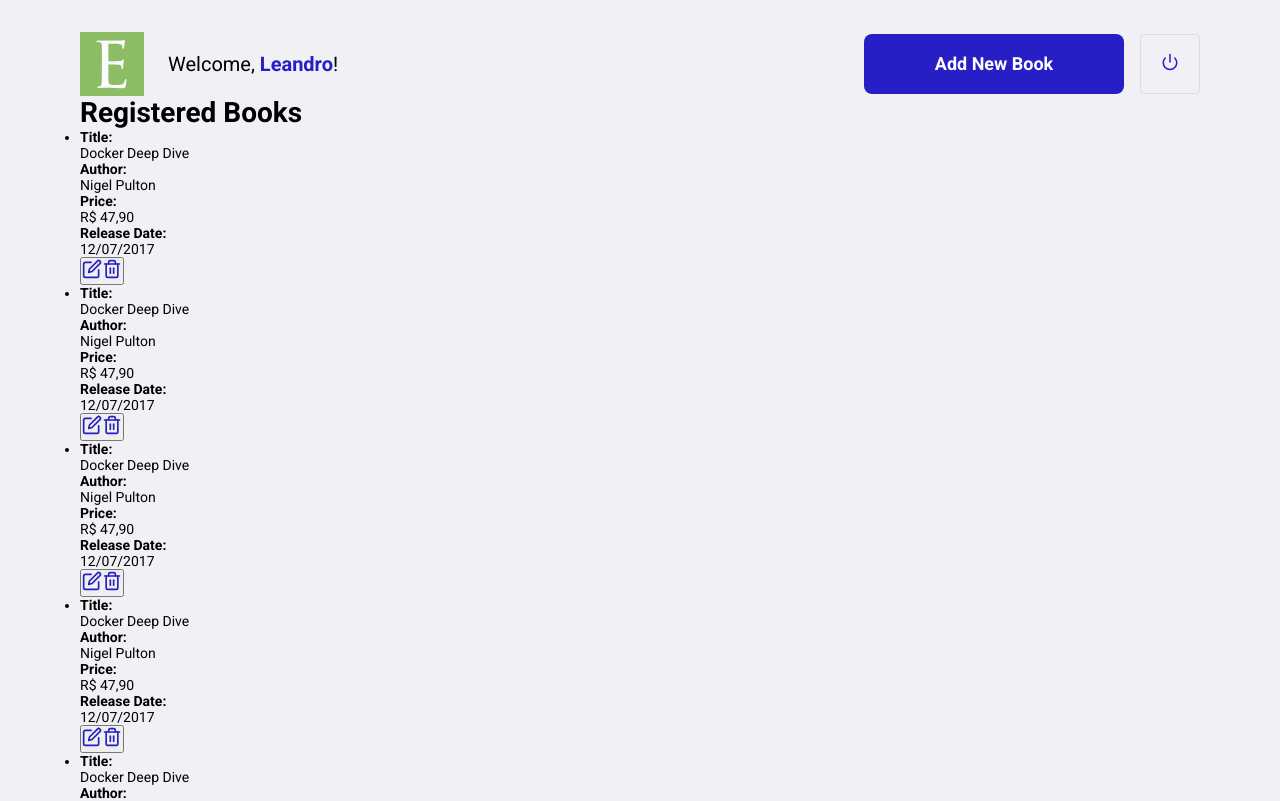
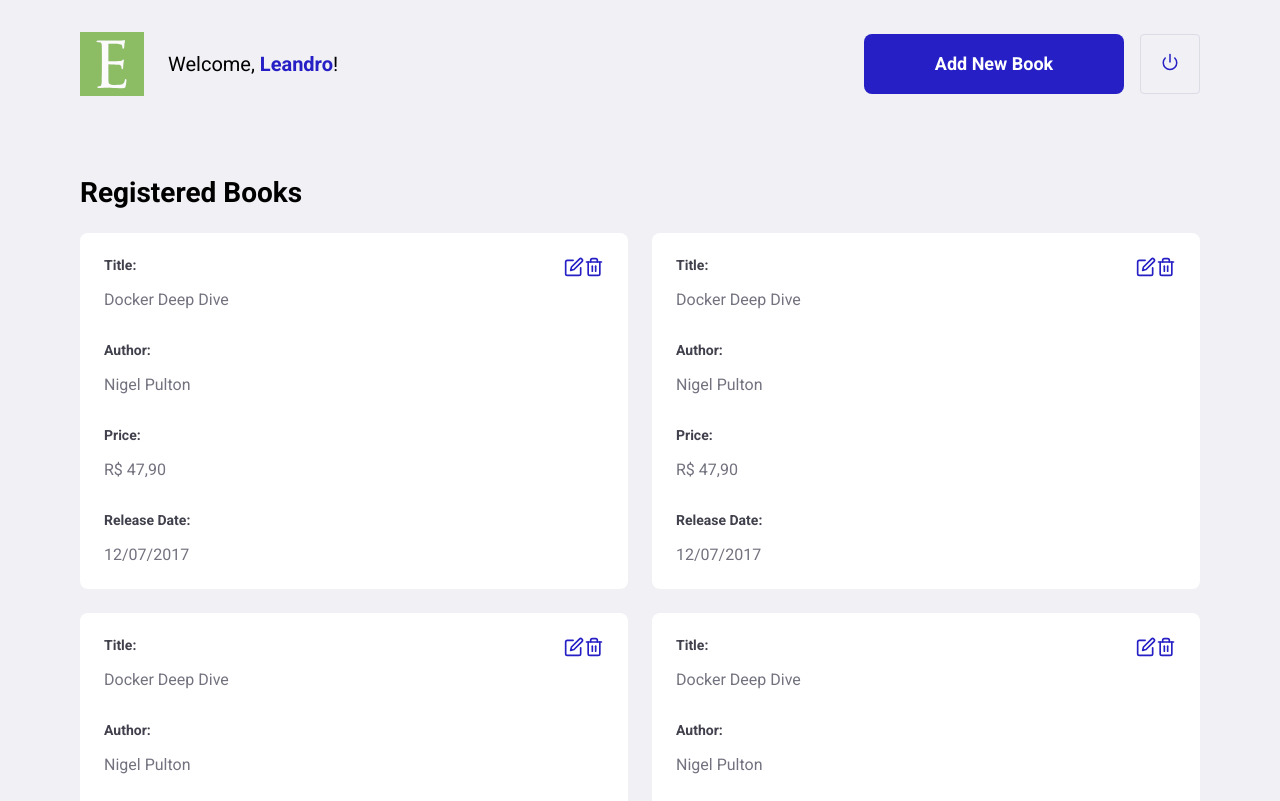
Before and after one commit to WELL1NGTON/RestWithASP-NET5Udemy, a React (Create React App) app in the folder client/: page /Book in a window 1280 px wide. Shown: the top 801 px of the page. Built offline with nearby package versions, Linux system fonts and the light colour scheme.

Commit message:
2719 Estilizando a Listagem da Tela de Livros

```diff
--- a/client/src/pages/Book/styles.css
+++ b/client/src/pages/Book/styles.css
@@ -42,3 +42,54 @@
 .book-container header button:hover {
   border-color: #251fc5;
 }
+
+.book-container h1 {
+  margin-top: 80px;
+  margin-bottom: 24px;
+}
+
+.book-container ul {
+  display: grid;
+  grid-template-columns: repeat(2, 1fr);
+  grid-gap: 24px;
+  list-style: none;
+}
+
+.book-container ul li {
+  background: #ffffff;
+  padding: 24px;
+  border-radius: 8px;
+  position: relative;
+}
+
+.book-container ul li button {
+  position: absolute;
+  right: 24px;
+  top: 24px;
+  border: 0;
+  background: transparent;
+}
+
+.book-container ul li button + button {
+  top: 50px;
+}
+
+.book-container ul li button:hover {
+  opacity: 0.8;
+}
+
+.book-container ul li strong {
+  display: block;
+  margin-bottom: 16px;
+  color: #41414d;
+}
+
+.book-container ul li p + strong {
+  margin-top: 32px;
+}
+
+.book-container ul li p {
+  color: #737380;
+  line-height: 21px;
+  font-size: 16px;
+}
```
